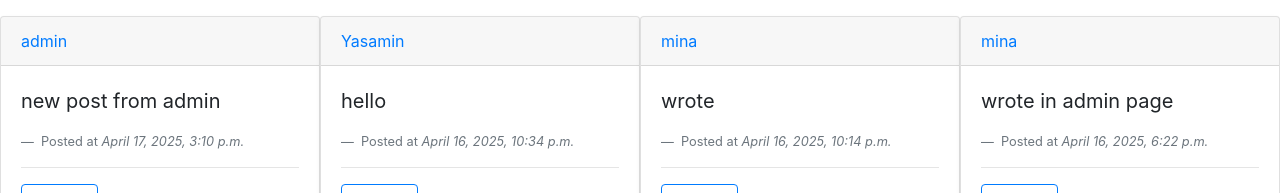
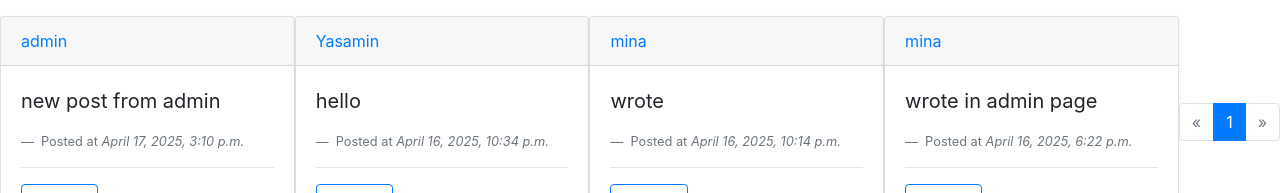
Before and after one commit to yasaminfn/cs50w-network, a Django app: page / in a window 1280 px wide. Shown: the part 56-249 px from the top of the page. Run offline with Django 3.2, Linux system fonts and the light colour scheme; data comes from the database, SQL or seed files in the repository; both versions use the stored data as it was after the commit; some libraries are stand-ins or nearby versions.

Commit message:
add pagination to posts listings.

```diff
--- a/network/templates/network/index.html
+++ b/network/templates/network/index.html
@@ -11,6 +11,8 @@
         </div>
 
     {% endif %}
+
+
     <div class="d-flex justify-content-center align-items-center" >
     {% if user.is_authenticated %}
     <div class="card mb-3 shadow-sm w-75 mt-5" style=" border-radius: 12px; ">
@@ -27,7 +29,9 @@
     </div>
     </div>
     {% endif %}
-    {% for item in post %}
+
+
+    {% for item in page_obj %}
         <div class="card  mb-3 shadow-sm w-75 mt-3 mx-auto">
             <div class="card-header">
                 <a href="{% url 'profile' item.account %}">{{ item.account }}</a>
@@ -52,7 +56,36 @@
             </div>
         </div>
     {% endfor %}
-        <br>
+    <br>
 
+    <nav aria-label="...">
+        <ul class="pagination justify-content-center">
+            {% if page_obj.has_previous %}
+                <li class="page-item ">
+                <a class="page-link " href="?page=1" tabindex="-1" >«</a>
+                </li>
+                <li class="page-item"><a class="page-link" href="?page={{ page_obj.previous_page_number }}">{{ page_obj.previous_page_number }}</a></li>
+            {% else %}
+                <li class="page-item disabled">
+                <a class="page-link" href="#" tabindex="-1" aria-disabled="true">«</a>
+                </li>
+            {% endif %}
+
+            <li class="page-item active" aria-current="page">
+            <a class="page-link" href="?page={{ page_obj.number }}">{{ page_obj.number }} <span class="sr-only">(current)</span></a>
+            </li>
+
+            {% if page_obj.has_next %}
+            <li class="page-item"><a class="page-link" href="?page={{ page_obj.next_page_number }}">{{ page_obj.next_page_number }}</a></li>
+            <li class="page-item">
+            <a class="page-link" href="?page={{ page_obj.paginator.num_pages }}">»</a>
+            </li>
+            {% else %}
+                <li class="page-item disabled">
+                <a class="page-link" href="?page={{ page_obj.paginator.num_pages }}" tabindex="-1" aria-disabled="true">»</a>
+                </li>
+            {% endif %}
+        </ul>
+        </nav>
 
 {% endblock %}
--- a/network/views.py
+++ b/network/views.py
@@ -4,14 +4,21 @@ from django.http import HttpResponse, HttpResponseRedirect
 from django.shortcuts import render, redirect
 from django.urls import reverse
 from django.contrib.auth.decorators import login_required
+from django.core.paginator import Paginator
 
 from .models import User, Post, Account, Like, Comment
 
 
 def index(request):
     post = Post.objects.all()
+    paginator = Paginator(post, 5)
+
+    page_number = request.GET.get("page")
+    page_obj = paginator.get_page(page_number)
+
     return render(request, "network/index.html",{
         "post" : post,
+        'page_obj': page_obj,
     })
 
 
@@ -88,6 +95,7 @@ def post(request):
 
         return HttpResponseRedirect(reverse("index"))
 
+@login_required(login_url="login")
 def profile(request, username):
     owner = User.objects.get(username=username) #user
     account = Account.objects.get(owner=owner) #account
@@ -169,6 +177,11 @@ def following(request):
     followings=account.following.all() #current user's followings
     posts=Post.objects.filter(account__in=followings)  #posts of user's followings
 
+    paginator = Paginator(posts, 5)
+
+    page_number = request.GET.get("page")
+    page_obj = paginator.get_page(page_number)
+
     if not posts.exists():
         return render(request, "network/index.html",{
         "post" : posts,
@@ -177,6 +190,7 @@ def following(request):
 
     return render(request, "network/index.html",{
         "post" : posts,
+        'page_obj': page_obj,
     })
 
 
```
Also changed, not shown: db.sqlite3.
